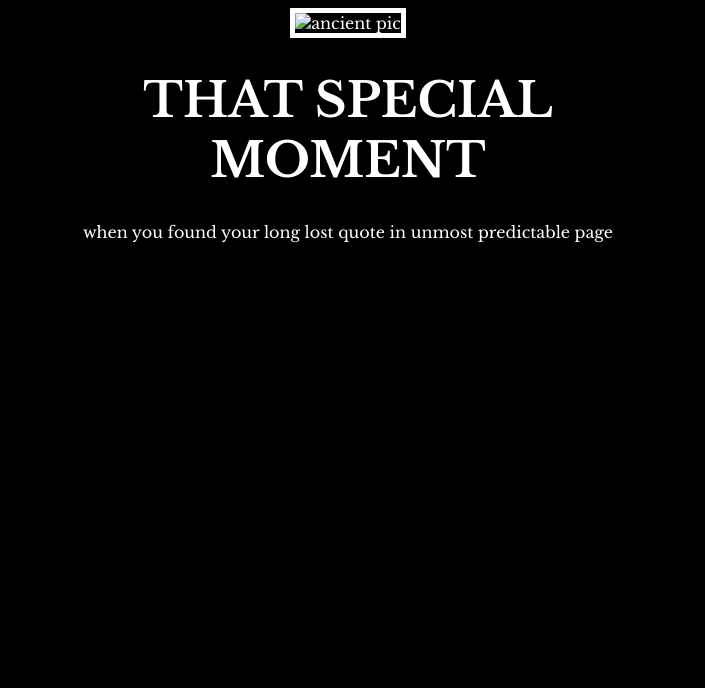
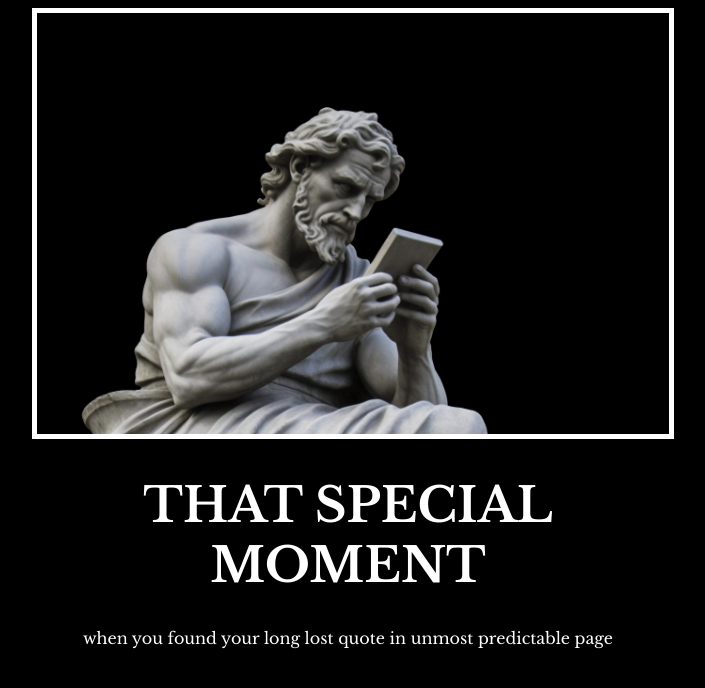
Before and after one commit to saron-da/Motivational-Meme, a plain HTML site: page index.html in a window 1280 px wide. Shown: the whole page, without its empty margins (292-997 px from the left). Drawn offline with nearby package versions, Linux system fonts and the light colour scheme.

Commit message:
Update index.html

```diff
--- a/index.html
+++ b/index.html
@@ -29,7 +29,7 @@
   </head>
   <body>
     <div class="poster">
-      <img class="image" src="./assets/images/antient pic.jpg" alt="ancient pic">
+      <img class="image" src="./antient pic.jpg" alt="ancient pic">
       <h1>that special moment </h1>
       <p> when you found your long lost quote in unmost predictable page</p>
     </div>
```
